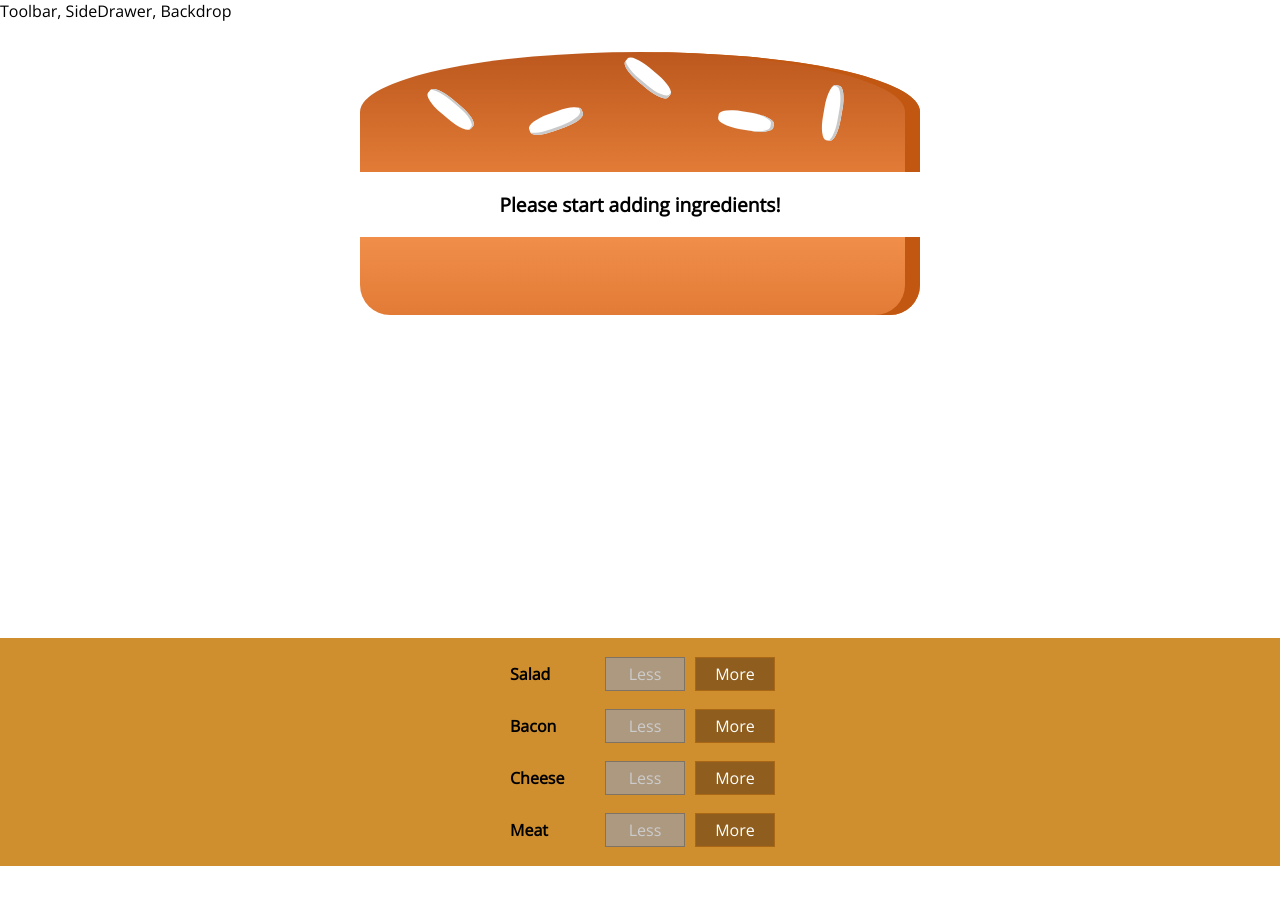
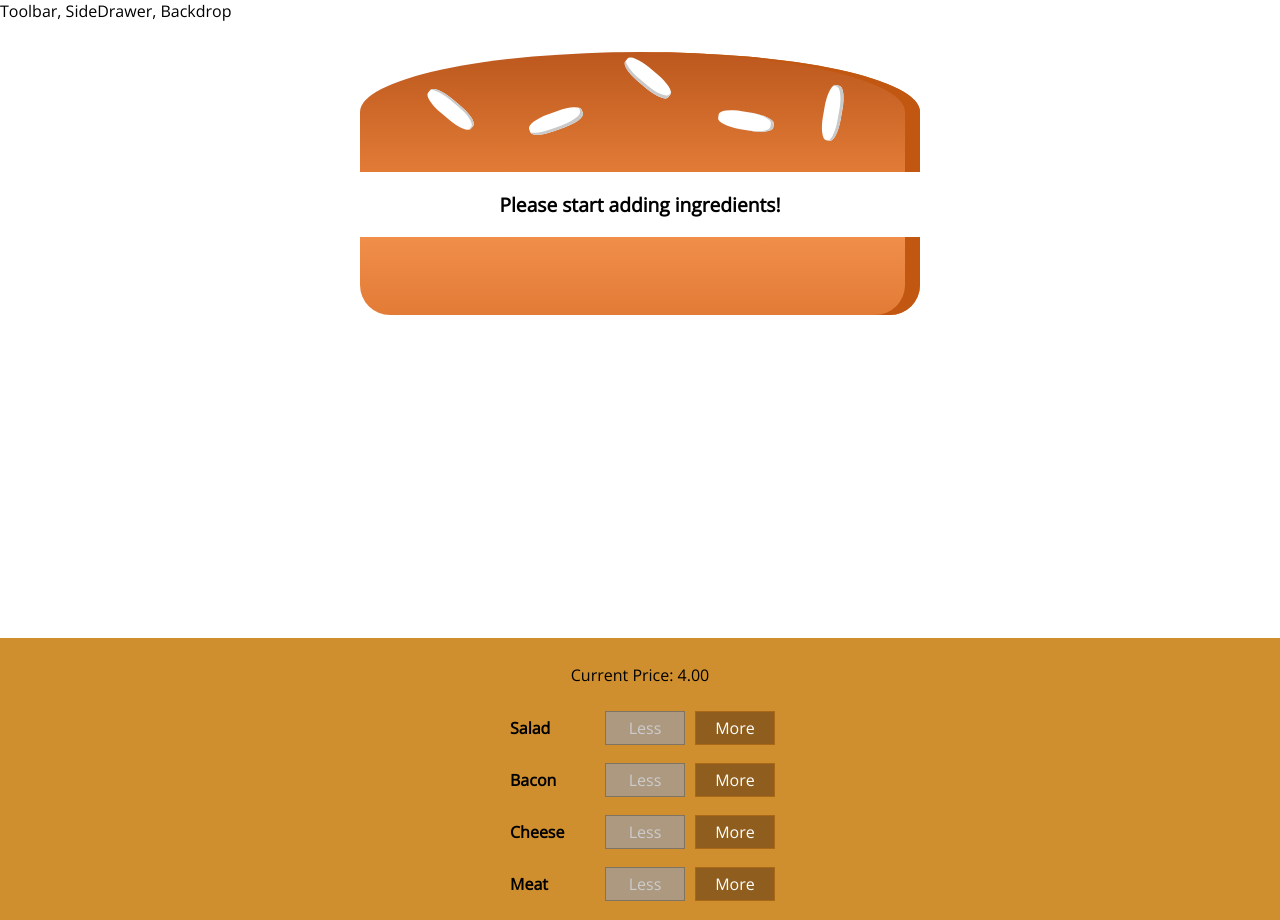
Before and after one commit to blatoo/burgerbuilder_react_class, a React (Create React App) app: page / in a window 1280 px wide. Before the commit the page ends 866 px from the top, so only its background shows below. Built offline with nearby package versions, Linux system fonts and the light colour scheme.

Commit message:
Dispalying and Updating the Burger Price

```diff
--- a/src/components/Burger/BuildControls/BuildControls.js
+++ b/src/components/Burger/BuildControls/BuildControls.js
@@ -12,6 +12,7 @@ const controls = [
 const BuildControls = props => {
 	return (
 		<div className={classes.BuildControls}>
+			<p>Current Price: {props.price.toFixed(2)}</p>
 			{controls.map(control => (
 				<BuildControl
 					key={control.label}
--- a/src/components/BurgerBuilder/BurgerBuilder.js
+++ b/src/components/BurgerBuilder/BurgerBuilder.js
@@ -58,6 +58,7 @@ class BurgerBuilder extends Component {
 					ingredientAdded={this.addIntegredientHandler}
 					ingredientRemoved={this.removeIntegredidentHandler}
 					disabled={disabledInfo}
+					price={this.state.totalPrice}
 				/>
 			</Aux>
 		);
```
